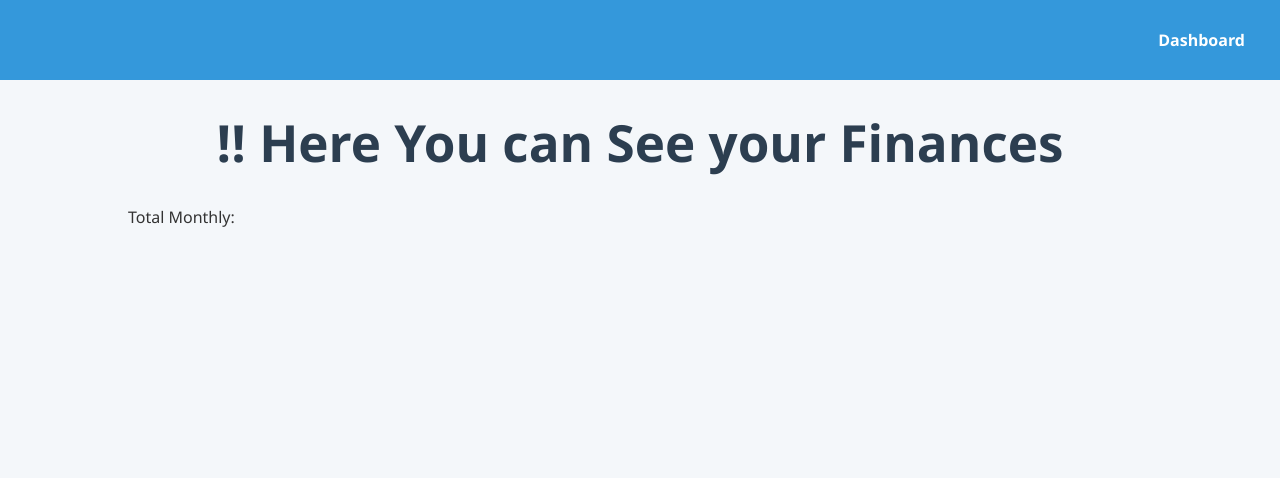
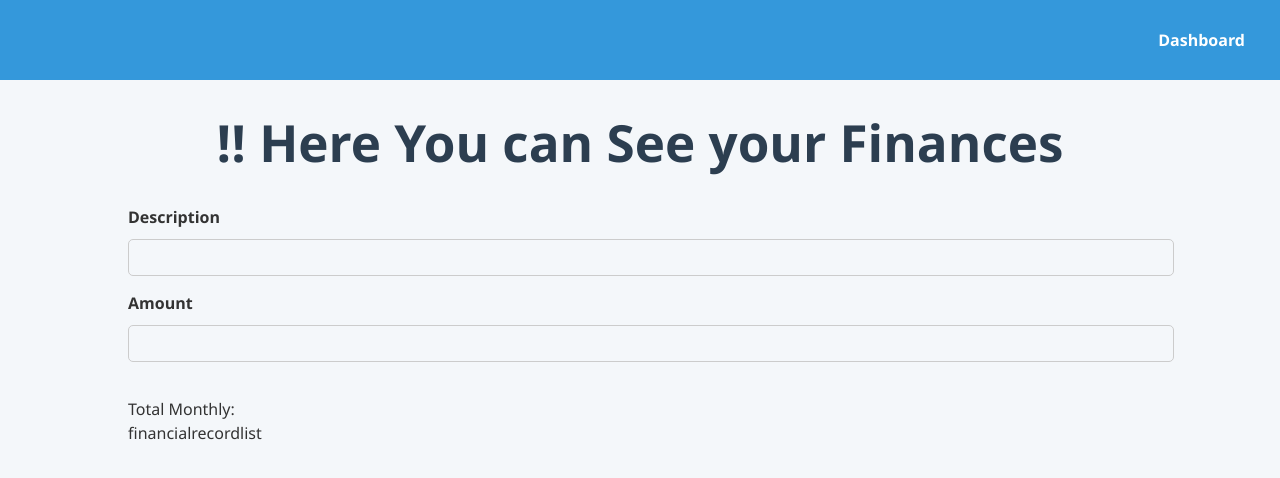
Before and after one commit to sumon0002001/sahreenFinance_tracker, a React (Vite) app in the folder client/: page / in a window 1280 px wide. Shown: the top 478 px of the page. Built offline with nearby package versions, Linux system fonts and the light colour scheme; no server answers.

Commit message:
Adding form to the financial record form

```diff
--- /dev/null
+++ b/client/src/pages/dashboard/financial-record-form.tsx
@@ -0,0 +1,36 @@
+import React, { useState } from "react";
+
+const FinancialRecordForm = () => {
+  const [description, setDescription] = useState("");
+  const [amount, setAmount] = useState("");
+  return (
+    <div className="form-container">
+      <form action="">
+        <div className="form-field">
+          <label htmlFor="">Description</label>
+          <input
+            type="text"
+            name="description"
+            required
+            className="input"
+            onChange={(e) => setDescription(e.target.value)}
+            value={description}
+          />
+        </div>
+        <div className="form-field">
+          <label>Amount</label>
+          <input
+            type="number"
+            name="amount"
+            required
+            className="input"
+            onChange={(e) => setAmount(e.target.value)}
+            value={amount}
+          />
+        </div>
+      </form>
+    </div>
+  );
+};
+
+export default FinancialRecordForm;
--- /dev/null
+++ b/client/src/pages/dashboard/financial-record-list.tsx
@@ -0,0 +1,7 @@
+import React from "react";
+
+const FinancialRecordList = () => {
+  return <div>financialrecordlist</div>;
+};
+
+export default FinancialRecordList;
--- a/client/src/pages/dashboard/index.tsx
+++ b/client/src/pages/dashboard/index.tsx
@@ -1,18 +1,18 @@
 import { useUser } from "@clerk/clerk-react";
 import React, { useEffect } from "react";
 import "./financial-record.css";
+import FinancialRecordForm from "./financial-record-form";
+import FinancialRecordList from "./financial-record-list";
 
 const Dashboard = () => {
   const { user } = useUser();
 
-  useEffect(() => {
-    console.log(user);
-  }, [user]);
-
   return (
     <div className="dashboard-container">
       <h1>{user?.firstName}!! Here You can See your Finances</h1>
+      <FinancialRecordForm />
       <div>Total Monthly: </div>
+      <FinancialRecordList />
     </div>
   );
 };
```
